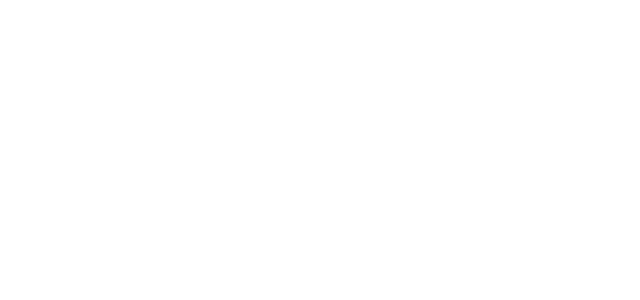
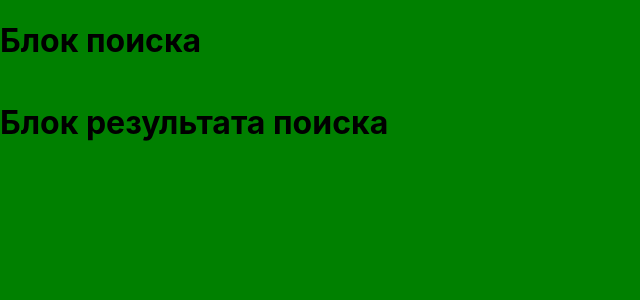
Before and after one commit to BiscuitDream/future-test, a React (Create React App) app: page / in a window 1280 px wide. Shown: the top 300 px of the page, without its empty margins (0-640 px from the left). Built offline with nearby package versions, Linux system fonts and the light colour scheme.

Commit message:
templates

```diff
--- a/src/App.css
+++ b/src/App.css
@@ -1,3 +1,10 @@
 .app-wrapper {
+  display: flex;
+  flex-direction: column;
+  min-height: 100vh;
+  background-color: green;
 
+  min-width: 320px;
+  max-width: 1920px;
+  margin: 0 auto;
 }
--- a/src/App.js
+++ b/src/App.js
@@ -1,9 +1,12 @@
 import './App.css';
+import Search from "./components/Search/Search";
+import Result from "./components/Result/Result";
 
 function App() {
   return (
     <div className="app-wrapper">
-
+      <Search />
+      <Result />
     </div>
   );
 }
--- /dev/null
+++ b/src/components/Result/Result.jsx
@@ -0,0 +1,7 @@
+const Result = (props) => {
+  return (
+    <h1>Блок результата поиска</h1>
+  );
+};
+
+export default Result;
--- /dev/null
+++ b/src/components/Search/Search.jsx
@@ -0,0 +1,7 @@
+const Search = (props) => {
+  return (
+    <h1>Блок поиска</h1>
+  );
+};
+
+export default Search
```
Also changed, not shown: src/components/Result/BookCard/BookCard.jsx (added, +9 -0 lines).
